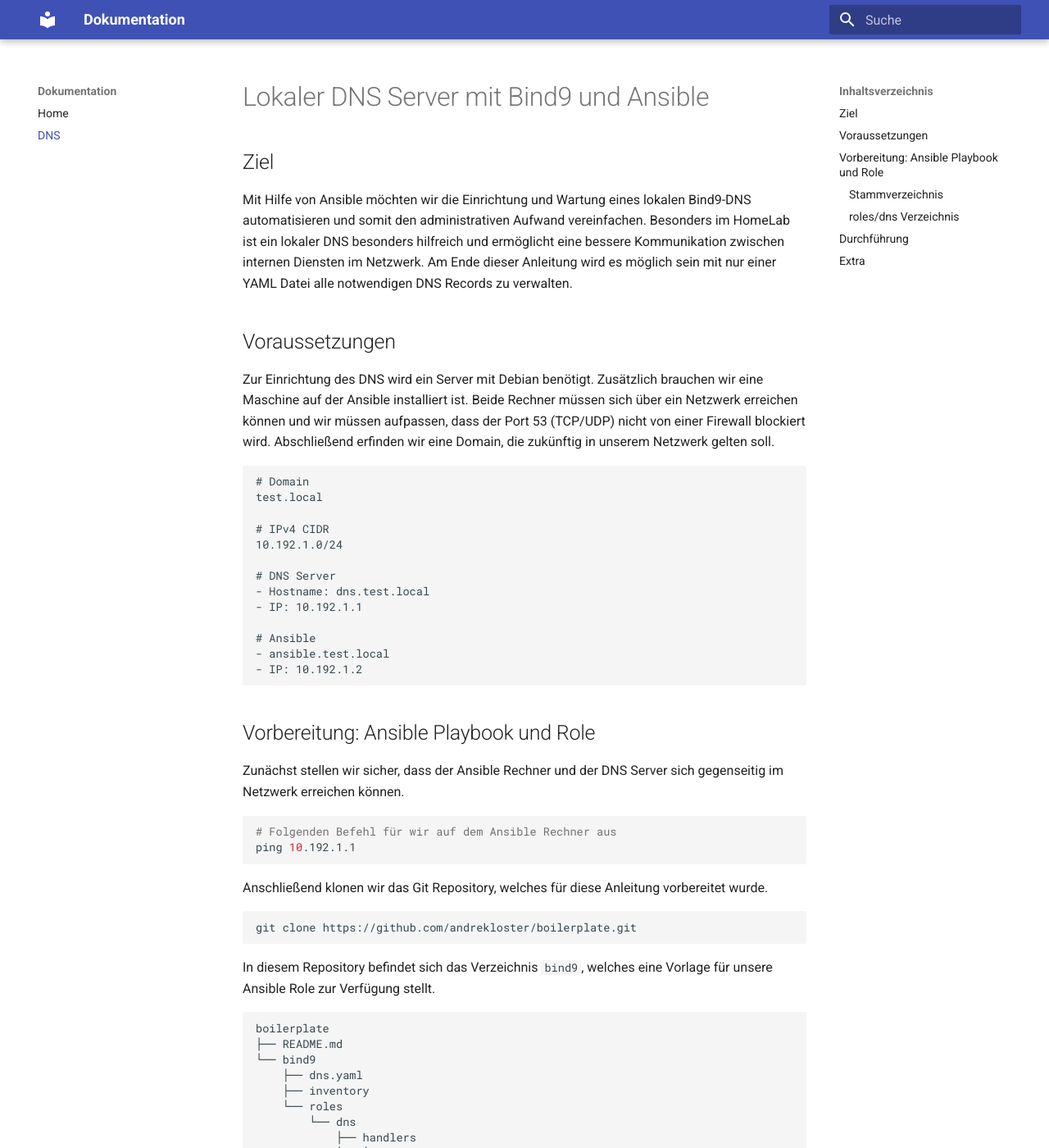
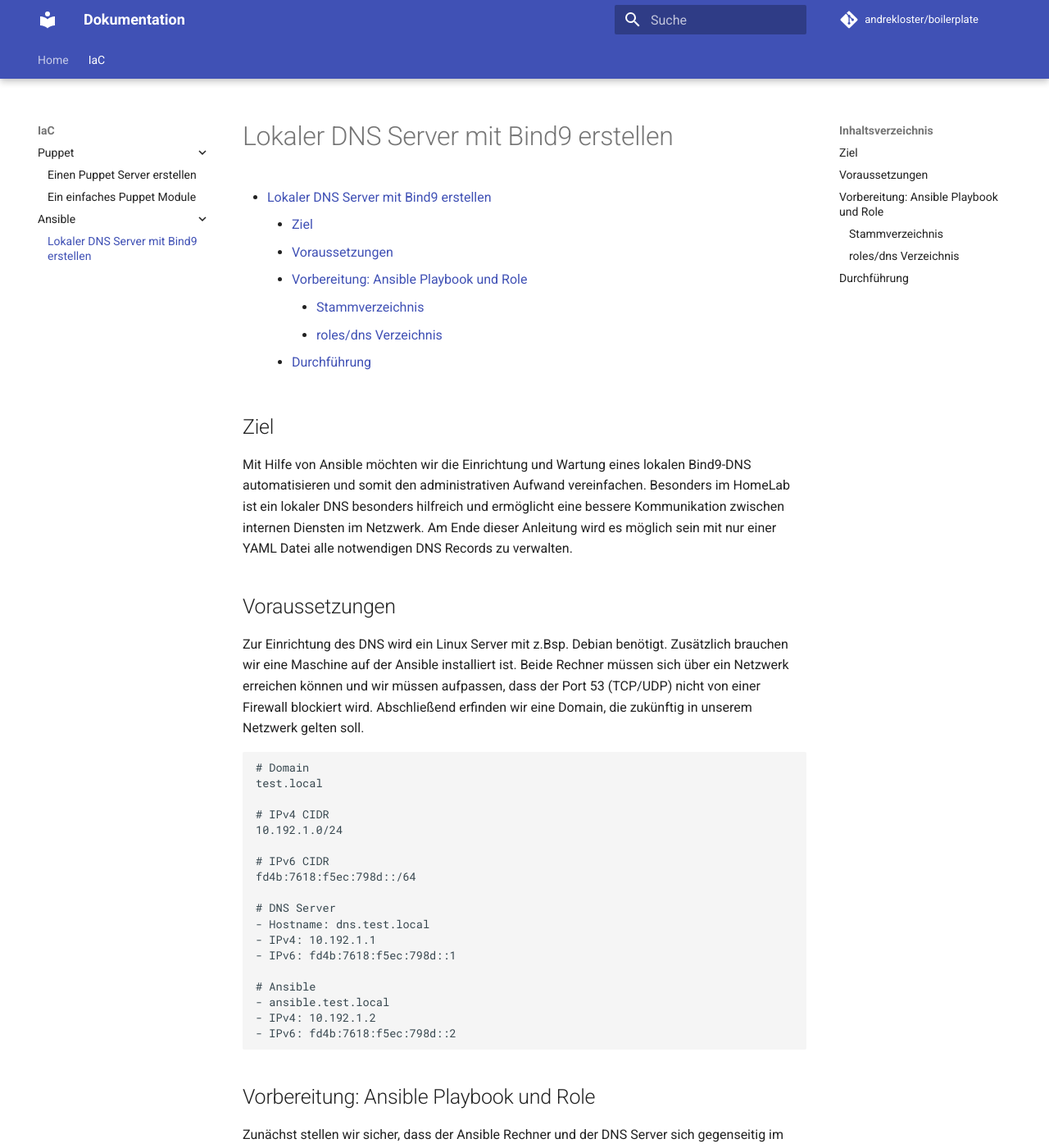
Before and after one commit to andrekloster/andrekloster-docs, an MkDocs documentation site: the page built from docs/iac/ansible/dns.md, in a window 1280 px wide and 1400 px high. Shown: the whole window at 82% size. Built offline with MkDocs 1.6.1 and Material for MkDocs 9.7.7, drawn with Linux system fonts in a browser that asks for light colours; comment, search, counter and statistics services are not loaded; some of the changed text lies outside the part shown.

Commit message:
Refactor mkdocs & added puppet chapter

````diff
--- a/docs/dns.md
+++ b/docs/iac/ansible/dns.md
@@ -1,4 +1,6 @@
-# Lokaler DNS Server mit Bind9 und Ansible
+# Lokaler DNS Server mit Bind9 erstellen
+
+[TOC]
 
 ## Ziel
 
@@ -8,7 +10,7 @@ Am Ende dieser Anleitung wird es möglich sein mit nur einer YAML Datei alle not
 
 ## Voraussetzungen
 
-Zur Einrichtung des DNS wird ein Server mit Debian benötigt. Zusätzlich brauchen wir eine Maschine auf der Ansible installiert ist.
+Zur Einrichtung des DNS wird ein Linux Server mit z.Bsp. Debian benötigt. Zusätzlich brauchen wir eine Maschine auf der Ansible installiert ist.
 Beide Rechner müssen sich über ein Netzwerk erreichen können und wir müssen aufpassen, dass der Port 53 (TCP/UDP) nicht von einer Firewall blockiert wird.
 Abschließend erfinden wir eine Domain, die zukünftig in unserem Netzwerk gelten soll.
 
@@ -19,13 +21,18 @@ test.local
 # IPv4 CIDR
 10.192.1.0/24
 
+# IPv6 CIDR
+fd4b:7618:f5ec:798d::/64
+
 # DNS Server
 - Hostname: dns.test.local
-- IP: 10.192.1.1
+- IPv4: 10.192.1.1
+- IPv6: fd4b:7618:f5ec:798d::1
 
 # Ansible
 - ansible.test.local
-- IP: 10.192.1.2
+- IPv4: 10.192.1.2
+- IPv6: fd4b:7618:f5ec:798d::2
 ```
 
 ## Vorbereitung: Ansible Playbook und Role
@@ -37,39 +44,41 @@ Zunächst stellen wir sicher, dass der Ansible Rechner und der DNS Server sich g
 ping 10.192.1.1
 ```
 
-Anschließend klonen wir das Git Repository, welches für diese Anleitung vorbereitet wurde.
+Anschließend klonen wir das [Git Repository](https://github.com/andrekloster/boilerplate), welches für diese Anleitung vorbereitet wurde.
 
 ```bash
 git clone https://github.com/andrekloster/boilerplate.git
 ```
 
-In diesem Repository befindet sich das Verzeichnis `bind9`, welches eine Vorlage für unsere Ansible Role zur Verfügung stellt.
+In diesem Repository befindet sich das Verzeichnis `iac/ansible/bind9`, das eine Vorlage für die Anleitung zur Verfügung stellt.
 
 ```
-boilerplate
-├── README.md
-└── bind9
-    ├── dns.yaml
-    ├── inventory
-    └── roles
-        └── dns
-            ├── handlers
-            │   └── main.yaml
-            ├── tasks
-            │   └── main.yaml
-            ├── templates
-            │   └── etc
-            │       └── bind
-            │           ├── named.conf.local
-            │           ├── named.conf.options
-            │           └── zones
-            │               ├── 1.192.10.in-addr.arpa
-            │               └── test.local
-            └── vars
-                └── main.yaml
+.
+└── iac
+    └── ansible
+        └── bind9
+            ├── dns.yaml
+            ├── inventory
+            └── roles
+                └── dns
+                    ├── handlers
+                    │   └── main.yaml
+                    ├── tasks
+                    │   └── main.yaml
+                    ├── templates
+                    │   └── etc
+                    │       └── bind
+                    │           ├── named.conf.local
+                    │           ├── named.conf.options
+                    │           └── zones
+                    │               ├── 1.192.10.in-addr.arpa
+                    │               ├── d.8.9.7.c.e.5.f.8.1.6.7.b.4.d.f.ip6.arpa
+                    │               └── test.local
+                    └── vars
+                        └── main.yaml
 ```
 
-### Stammverzeichnis ###
+### Stammverzeichnis
 
 **dns.yaml**
 
@@ -98,7 +107,7 @@ ansible_python_interpreter=/usr/bin/python3
 
 In der `inventory` Datei definieren wir eine dns-Gruppe und tragen dort die IP vom DNS-Server ein. Diese Datei vereinfacht die Durchführung vom Playbook.
 
-### roles/dns Verzeichnis ###
+### roles/dns Verzeichnis
 
 **handlers/main.yaml**
 
@@ -161,6 +170,7 @@ Dieser Handler kann in einem Ansible Playbook aufgerufen werden, um den `bind9`
   loop:
     - 'test.local'
     - '1.192.10.in-addr.arpa'
+    - 'd.8.9.7.c.e.5.f.8.1.6.7.b.4.d.f.ip6.arpa'
   notify: restart bind
 ```
 
@@ -190,25 +200,24 @@ options {
   forwarders {
     1.1.1.1;
   };
+  forward only;
 
   listen-on port 53 {
     127.0.0.1;
     10.192.1.1;
   };
 
+  listen-on-v6 {
+    ::1;
+    fd4b:7618:f5ec:798d::1;
+  };
+
   allow-query {
     127.0.0.1;
+    10.0.0.0/8;
     ::1;
-    10.0.0.0/8;
+    fd4b:7618:f5ec:798d::/64;
   };
-
-  #allow-transfer {
-  #  10.172.1.1;
-  #};
-
-  #also-notify {
-  #  10.172.1.1;
-  #};
 
   allow-update-forwarding { none; };
   auth-nxdomain no;
@@ -219,15 +228,15 @@ logging {
 
   channel simple_log {
     file "/var/log/named/bind.log" versions 3 size 3m;
-        severity notice;
-        print-time yes;
-        print-severity yes;
-        print-category yes;
+	  severity notice;
+	  print-time yes;
+	  print-severity yes;
+	  print-category yes;
   };
 
   category default {
     simple_log;
-        default_syslog;
+    default_syslog;
   };
 };
 ```
@@ -261,7 +270,7 @@ $TTL 10m
 
 Das ist unser Template für die DNS-Zone. Darin verwalten wir alle DNS Records mit der Zuordnung Domain -> IP.
 
-**templates/etc/bind/zones/test.local**
+**templates/etc/bind/zones/1.192.10.in-addr.arpa**
 
 ```jinja
 $TTL 60
@@ -277,36 +286,68 @@ $TTL 60
 
 @    IN NS  dns.test.local.
 
-{% for hostname, ip_suffix in zones['1.192.10.in-addr.arpa']['records']['a'].items() %}
+{% for hostname, ip_suffix in zones['1.192.10.in-addr.arpa']['records'].items() %}
 {{ ip_suffix[0] }}  IN  PTR  {{ hostname }}.test.local.
 {% endfor %}
 ```
 
-Das ist unser Template für die DNS Rückwärtsauflösung. Darin verwalten wir alle DNS Records mit der Zuordnung IP -> Domain.
+**templates/etc/bind/zones/8.9.d.b.9.b.6.5.8.c.4.e.0.7.d.f.ip6.arpa**
+```jinja
+$TTL 60
+@ IN SOA dns.test.local. info.dns.test.local. (
+{% for serial in zones['8.9.d.b.9.b.6.5.8.c.4.e.0.7.d.f.ip6.arpa']['serial'] %}
+    {{ serial }} ; serial
+{% endfor %}
+    3h ; refresh
+    10m ; retry
+    7d ; expire
+    10m ; TTL
+)
+
+@    IN NS  dns.test.local.
+
+{% for hostname, ip_suffix in zones['d.8.9.7.c.e.5.f.8.1.6.7.b.4.d.f.ip6.arpa']['records'].items() %}
+{{ ip_suffix[0] }}  IN  PTR  {{ hostname }}.test.local.
+{% endfor %}
+```
+
+
+Das ist unsere IPv4 und IPv6 Templates für die DNS Rückwärtsauflösung. Darin verwalten wir alle DNS Records mit der Zuordnung IP -> Domain.
 
 **vars/main.yaml**
 
 ```yaml
 ---
 zones:
-  domus.local:
+  test.local:
     serial: ["2022090201"]
     records:
       a:
         dns: ["10.192.1.1"]
         ansible: ["10.192.1.2"]
+      aaaa:
+        dns: ["fd4b:7618:f5ec:798d::1"]
+        ansible: ["fd4b:7618:f5ec:798d::2"]
       cname:
         test-cname: ["dns"]
   1.42.10.in-addr.arpa:
     serial: ["2022090201"]
     records:
-      a:
-        dns: ["1"]
-        ansible: ["2"]
+      dns: ["1"]
+      ansible: ["2"]
+  d.8.9.7.c.e.5.f.8.1.6.7.b.4.d.f.ip6.arpa:
+    serial: ["2022090201"]
+    records:
+      dns: ["1.0.0.0.0.0.0.0.0.0.0.0.0.0.0.0"]
+      ansible: ["2.0.0.0.0.0.0.0.0.0.0.0.0.0.0.0"]
 ```
 
-Diese YAML ist die wichtigste Konfigurationsdatei. Alle DNS Records werden ausschließlich hier definiert. Ansible gibt somit den Varibalen innerhalb der Templates ihre Werte.
+Diese YAML ist die wichtigste Konfigurationsdatei. Alle DNS Records werden ausschließlich hier definiert.
 
 ## Durchführung
 
-## Extra
+Um das Playbook auszuführen, verbinden wir uns via SSH mit dem Ansible Server und führen folgenden Befehl aus:
+
+```shell
+ansible-playbook -i inventory dns.yaml -K
+```
--- /dev/null
+++ b/docs/iac/ansible/index.md
@@ -0,0 +1,4 @@
+# Inhaltsverzeichniss
+
+## Ansible
+[Lokaler DNS Server mit Bind9](/iac/ansible/dns)
--- /dev/null
+++ b/docs/iac/puppet/create_puppet_server.md
@@ -0,0 +1,7 @@
+# Einen Puppet Server erstellen
+
+[TOC]
+
+## Ziel
+
+## Voraussetzung
--- /dev/null
+++ b/docs/iac/puppet/index.md
@@ -0,0 +1,5 @@
+# Inhaltsverzeichniss
+
+## Puppet
+[Einen Puppet Server erstellen](/iac/puppet/create_puppet_server)
+[Ein einfaches Puppet Module](/iac/puppet/simple_module)
--- /dev/null
+++ b/docs/iac/puppet/simple_module.md
@@ -0,0 +1,7 @@
+# Ein einfaches Puppet Module
+
+[TOC]
+
+## Ziel
+
+## Voraussetzung
--- a/mkdocs.yml
+++ b/mkdocs.yml
@@ -1,16 +1,39 @@
 site_name: Dokumentation
+site_description: Die IT Dokumentation von André Kloster
+site_author: André Kloster
+repo_url: https://github.com/andrekloster/boilerplate/
+repo_name: andrekloster/boilerplate
 theme:
-  name: material
-  language: de
-
-
+    name: 'material'
+    language: de
+    features:
+        - navigation.tabs
+        - navigation.tabs.sticky
+        - navigation.expand
+        - navigation.indexes
+    plugins:
+        - search:
+            lang: de
 markdown_extensions:
-  - 'admonition'
-  - 'pymdownx.highlight'
-  - 'pymdownx.keys'
-  - 'pymdownx.superfences'
-  - 'pymdownx.tabbed'
-
+    - 'admonition'
+    - 'pymdownx.highlight'
+    - 'pymdownx.keys'
+    - 'pymdownx.superfences'
+    - pymdownx.tabbed:
+        alternate_style: true
+    - 'attr_list'
+    - pymdownx.emoji:
+        emoji_index: !!python/name:materialx.emoji.twemoji
+        emoji_generator: !!python/name:materialx.emoji.to_svg
+    - 'md_in_html'
 nav:
-  - Home: 'index.md'
-  - DNS: 'dns.md'
+    - Home:
+        - 'index.md'
+    - IaC:
+        - Puppet:
+            - 'iac/puppet/index.md'
+            - 'iac/puppet/create_puppet_server.md'
+            - 'iac/puppet/simple_module.md'
+        - Ansible:
+            - 'iac/ansible/index.md'
+            - 'iac/ansible/dns.md'
````
Also changed, not shown: docs/index.md (+2 -0 lines), site/dns/index.html, site/search/search_index.json, 1 other file.
